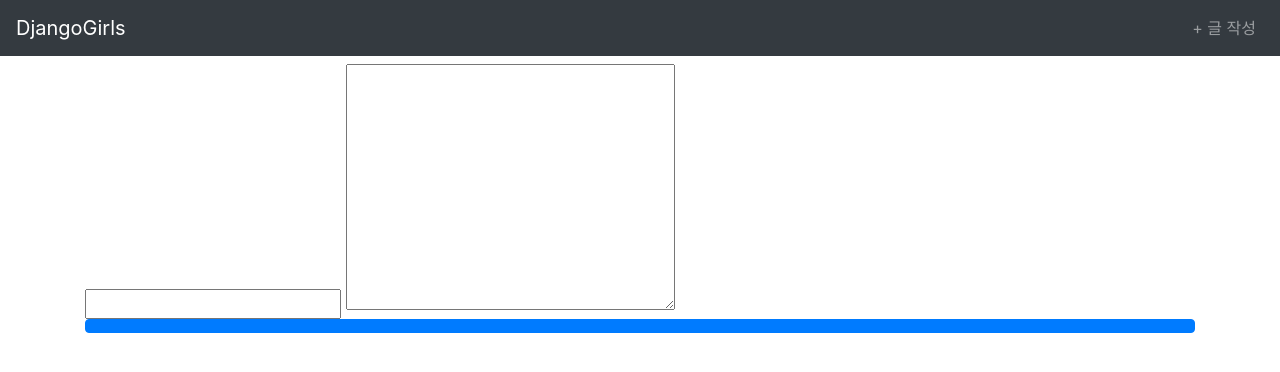
After one commit to hanyonghee9264/DjangoGurls-Turorial, a Django app: page /posts/create/ in a window 1280 px wide. The commit adds this page. Shown: the top 372 px of the page. Run offline with Django 3.2, Linux system fonts and the light colour scheme; some libraries are stand-ins or nearby versions.

Commit message:
post_create view, url, template 기본 구조 구현

```diff
--- a/app/blog/views.py
+++ b/app/blog/views.py
@@ -21,6 +21,25 @@ def post_detail(request, pk):
     context = {
         'post': post,
     }
-    # templates/blog/post_detail.html을 Template으 사용해서
+    # templates/blog/post_detail.html을 Template으로 사용해서
     #   post가 가진 title, text, author, created_date, published_date를 적절히 출력
     return render(request, 'blog/post_detail.html', context)
+
+
+def post_create(request):
+    """
+    Template:   blog/post_create.html
+    URL:        /posts/create/
+    URL_ Name:  post-create
+
+    1. 템플릿에 하나의 <form>요소를 구현
+        input[name="title"]
+        textarea[name="text"]
+        button[type="submit"]
+
+    2. post_create.html을 보여주는 링크를 base.html에 구현
+        {% url %}태그를 사용할 것
+    :param request:
+    :return:
+    """
+    return render(request, 'blog/post_create.html')
--- a/app/config/urls.py
+++ b/app/config/urls.py
@@ -22,6 +22,7 @@ urlpatterns = [
     url(r'^admin/', admin.site.urls),
     url(r'^blog-posts/$', views.post_list, name='post-list'),
     url(r'^blog-posts/(?P<pk>\d+)/$', views.post_detail, name='post-detail'),
+    url(r'^posts/create/$', views.post_create, name='post-create')
     # request가 오면
     # post_detail(request=request, pk=<그룹부분에 주어진 값>)
 ]
--- a/app/templates/base.html
+++ b/app/templates/base.html
@@ -13,6 +13,12 @@
 <body>
     <nav class="navbar navbar-expand-lg navbar-dark bg-dark">
         <a href="{% url 'post-list' %}" class="navbar-brand">DjangoGirls</a>
+        <ul class="navbar-nav mr-auto"></ul>
+        <ul class="navbar-nav">
+            <li class="nav-item">
+                <a href="{% url 'post-create' %}" class="nav-link">+ 글 작성</a>
+            </li>
+        </ul>
     </nav>
     <div class="container mt-2">
         {% block content %}
--- /dev/null
+++ b/app/templates/blog/post_create.html
@@ -0,0 +1,9 @@
+{% extends 'base.html' %}
+
+{% block content %}
+<form action="">
+    <input type="text" name="title">
+    <textarea name="text" id="" cols="30" rows="10"></textarea>
+    <button class="btn btn-primary btn-block" type="submit"></button>
+</form>
+{% endblock %}
```
